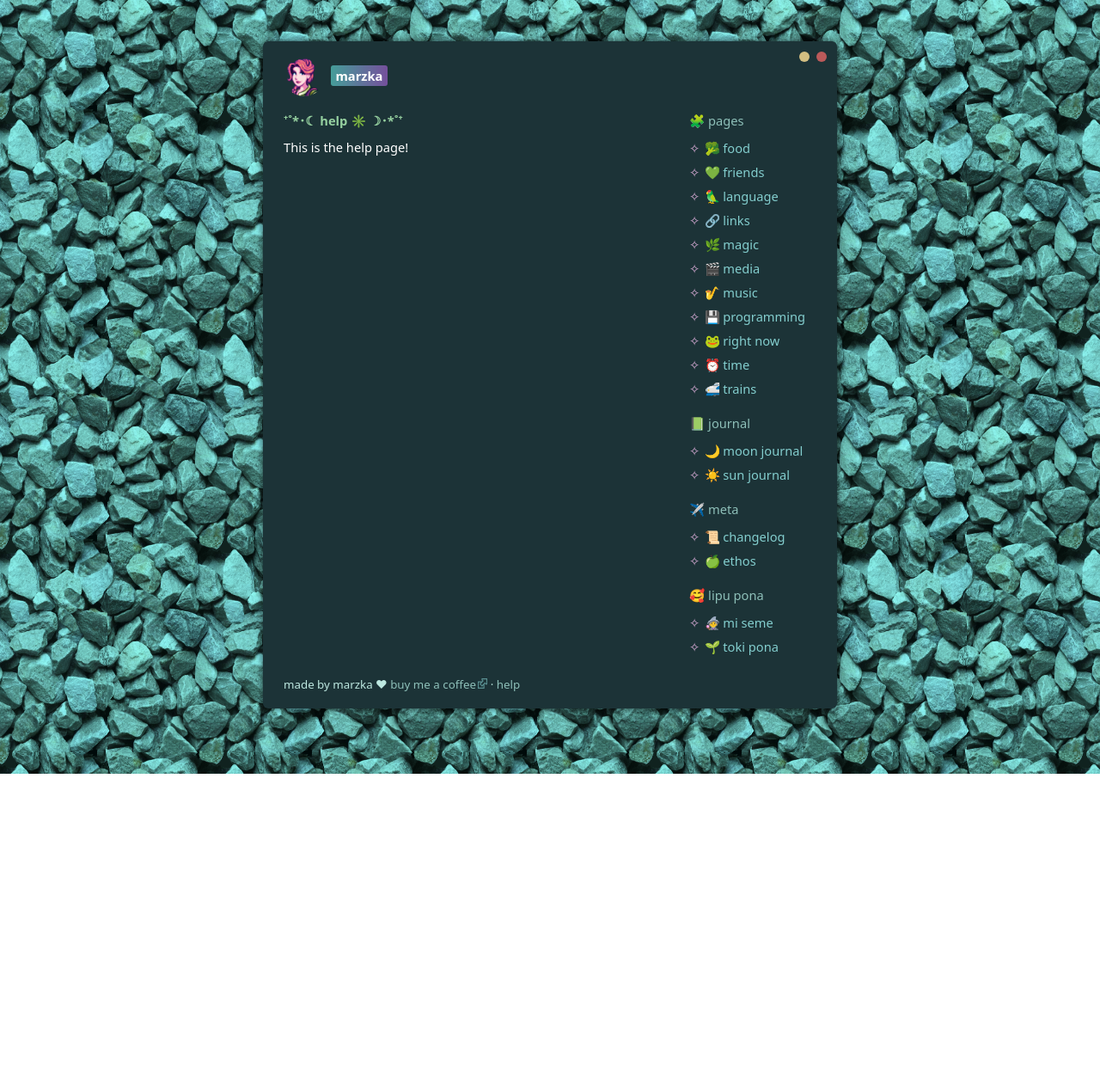
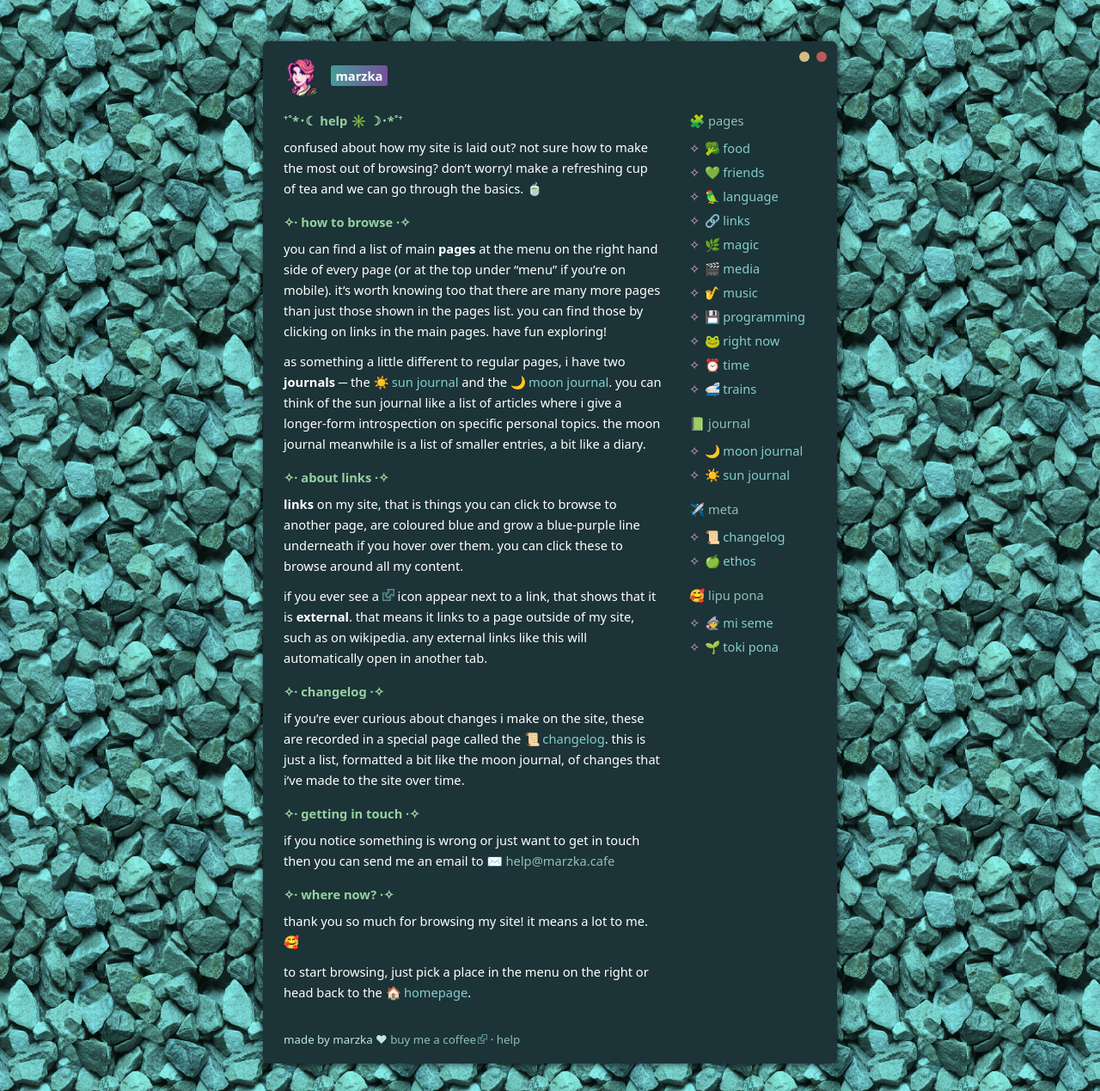
Before and after one commit to m5ka/maria.town, a Jekyll site: the page built from _pages/help.md, in a window 1280 px wide. Shown: the whole page at 86% size. Built offline with Jekyll 4.4.1, drawn with Linux system fonts in a browser that asks for light colours; before the commit the page ends 900 px from its top, so only the background shows below that.

Commit message:
✳️ update help page

```diff
--- a/_pages/help.md
+++ b/_pages/help.md
@@ -4,4 +4,25 @@ title: help
 emoji: ✳️
 permalink: /help/
 ---
-This is the help page!
+confused about how my site is laid out? not sure how to make the most out of browsing? don't worry! make a refreshing cup of tea and we can go through the basics. 🍵
+
+## how to browse
+you can find a list of main **pages** at the menu on the right hand side of every page (or at the top under "menu" if you're on mobile). it's worth knowing too that there are many more pages than just those shown in the pages list. you can find those by clicking on links in the main pages. have fun exploring!
+
+as something a little different to regular pages, i have two **journals** ─ the <i class="emoji" aria-hidden="true">☀️</i>[sun journal]({% link _pages/journal/sun.md %}) and the <i class="emoji" aria-hidden="true">🌙</i>[moon journal]({% link _pages/journal/moon.md %}). you can think of the sun journal like a list of articles where i give a longer-form introspection on specific personal topics. the moon journal meanwhile is a list of smaller entries, a bit like a diary.
+
+## about links
+**links** on my site, that is things you can click to browse to another page, are coloured blue and grow a blue-purple line underneath if you hover over them. you can click these to browse around all my content.
+
+if you ever see a <img src="{% link /assets/images/ext.svg %}" alt="external link icon" width="14px"> icon appear next to a link, that shows that it is **external**. that means it links to a page outside of my site, such as on wikipedia. any external links like this will automatically open in another tab.
+
+## changelog
+if you're ever curious about changes i make on the site, these are recorded in a special page called the <i class="emoji" aria-hidden="true">📜</i>[changelog]({% link _pages/changelog.md %}). this is just a list, formatted a bit like the moon journal, of changes that i've made to the site over time.
+
+## getting in touch
+if you notice something is wrong or just want to get in touch then you can send me an email to <i class="emoji" aria-hidden="true">✉️</i> <span class="subtle">help@marzka.cafe</span>
+
+## where now?
+thank you so much for browsing my site! it means a lot to me. 🥰
+
+to start browsing, just pick a place  in the menu on the right or head back to the <i class="emoji" aria-hidden="true">🏠</i>[homepage]({% link _pages/index.html %}).
```
